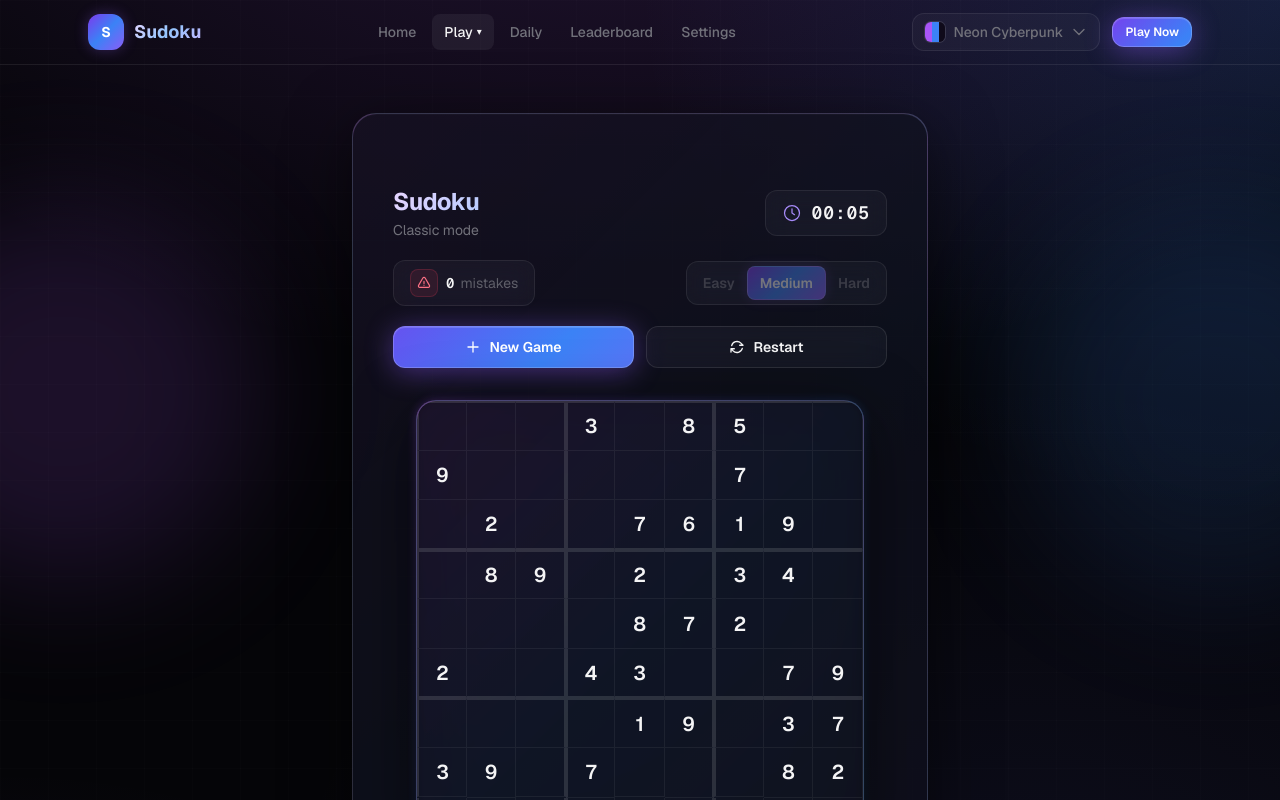
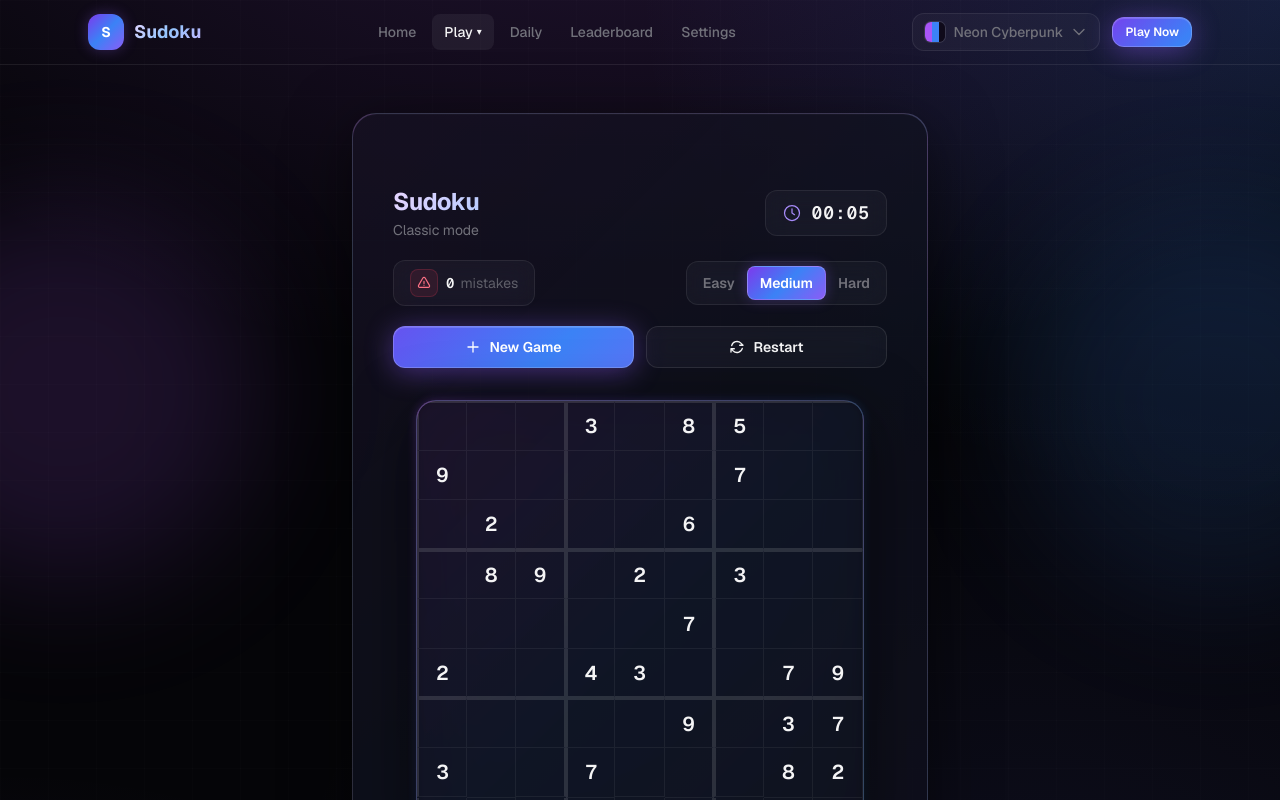
Before and after one commit to mamatovamarzhan/sudoku-platform, a Next.js app: page /game in a window 1280 px wide. Shown: the top 800 px of the page. Built offline with nearby package versions, Linux system fonts and the light colour scheme.

Commit message:
Fix classic difficulty selection
Co-authored-by: Mamatova Marzhan <mamatovamarzhan@users.noreply.github.com>

```diff
--- a/components/sudoku/DifficultySelector.tsx
+++ b/components/sudoku/DifficultySelector.tsx
@@ -13,7 +13,6 @@ const difficulties: Difficulty[] = ["easy", "medium", "hard"];
 export function DifficultySelector({
   value,
   onChange,
-  disabled = false,
 }: DifficultySelectorProps) {
   return (
     <div
@@ -27,7 +26,7 @@ export function DifficultySelector({
           type="button"
           role="radio"
           aria-checked={value === d}
-          disabled={disabled}
+          disabled={false}
           onClick={() => onChange(d)}
           className={`
             relative px-3 py-1.5 text-xs sm:text-sm font-semibold rounded-lg
--- a/components/sudoku/GameHeader.tsx
+++ b/components/sudoku/GameHeader.tsx
@@ -28,7 +28,6 @@ export function GameHeader({
   onDifficultyChange,
   onNewGame,
   onRestart,
-  gameActive,
   title = "Sudoku",
   subtitle = "Classic mode",
   lockDifficulty = false,
@@ -51,7 +50,7 @@ export function GameHeader({
           <DifficultySelector
             value={difficulty}
             onChange={onDifficultyChange}
-            disabled={gameActive}
+            disabled={false}
           />
         )}
         {lockDifficulty && (
--- a/components/sudoku/SudokuGame.tsx
+++ b/components/sudoku/SudokuGame.tsx
@@ -73,11 +73,9 @@ export function SudokuGame({
 
   const handleDifficultyChange = useCallback(
     (d: typeof difficulty) => {
-      if (!hasStarted || isWon) {
-        startNewGame(d);
-      }
+      startNewGame(d);
     },
-    [hasStarted, isWon, startNewGame]
+    [startNewGame]
   );
 
   const handleKeyDown = useCallback(
--- a/lib/sudoku/constants.ts
+++ b/lib/sudoku/constants.ts
@@ -4,9 +4,9 @@ export const GRID_SIZE = 9;
 export const BOX_SIZE = 3;
 
 export const DIFFICULTY_CLUES: Record<Difficulty, { min: number; max: number }> = {
-  easy: { min: 40, max: 45 },
-  medium: { min: 32, max: 36 },
-  hard: { min: 24, max: 28 },
+  easy: { min: 35, max: 37 },
+  medium: { min: 26, max: 28 },
+  hard: { min: 21, max: 23 },
 };
 
 export const DIFFICULTY_LABELS: Record<Difficulty, string> = {
```
